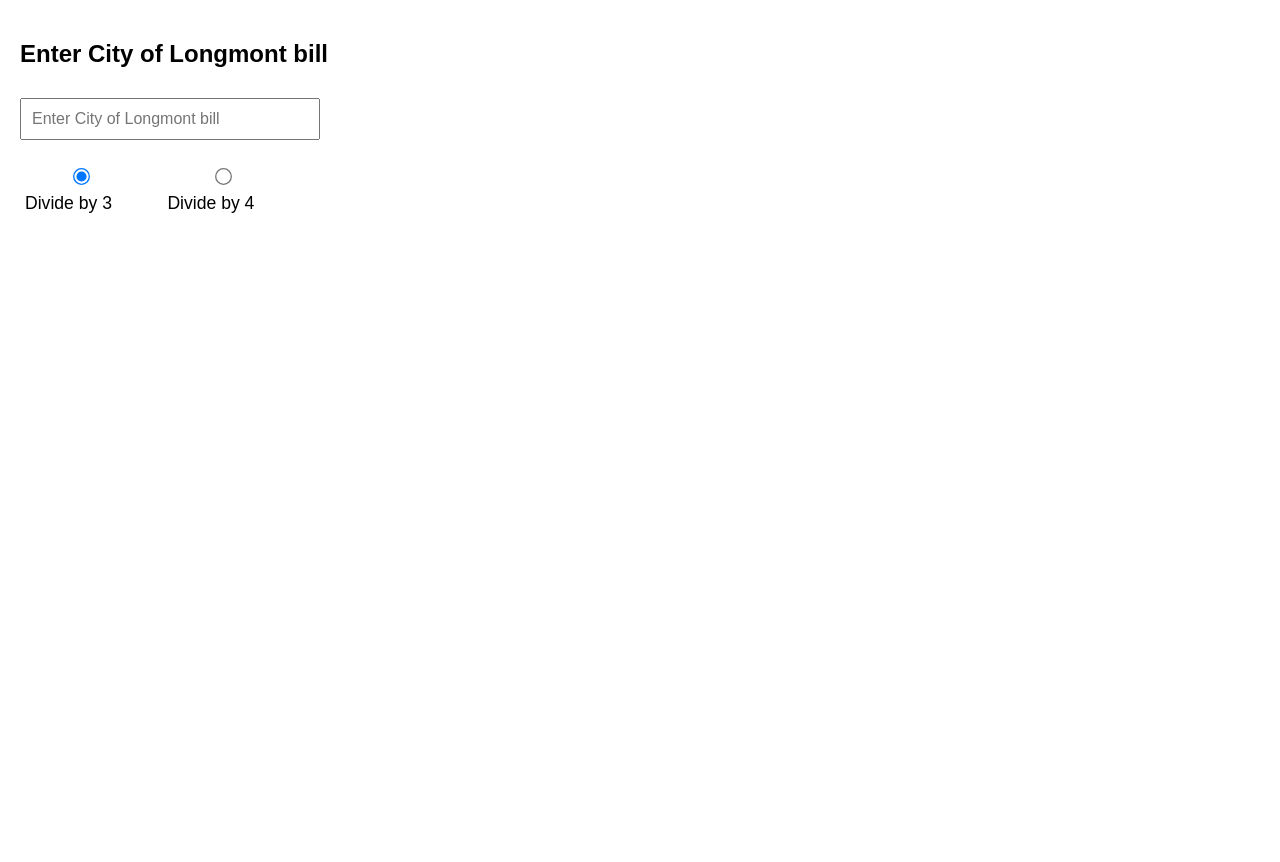
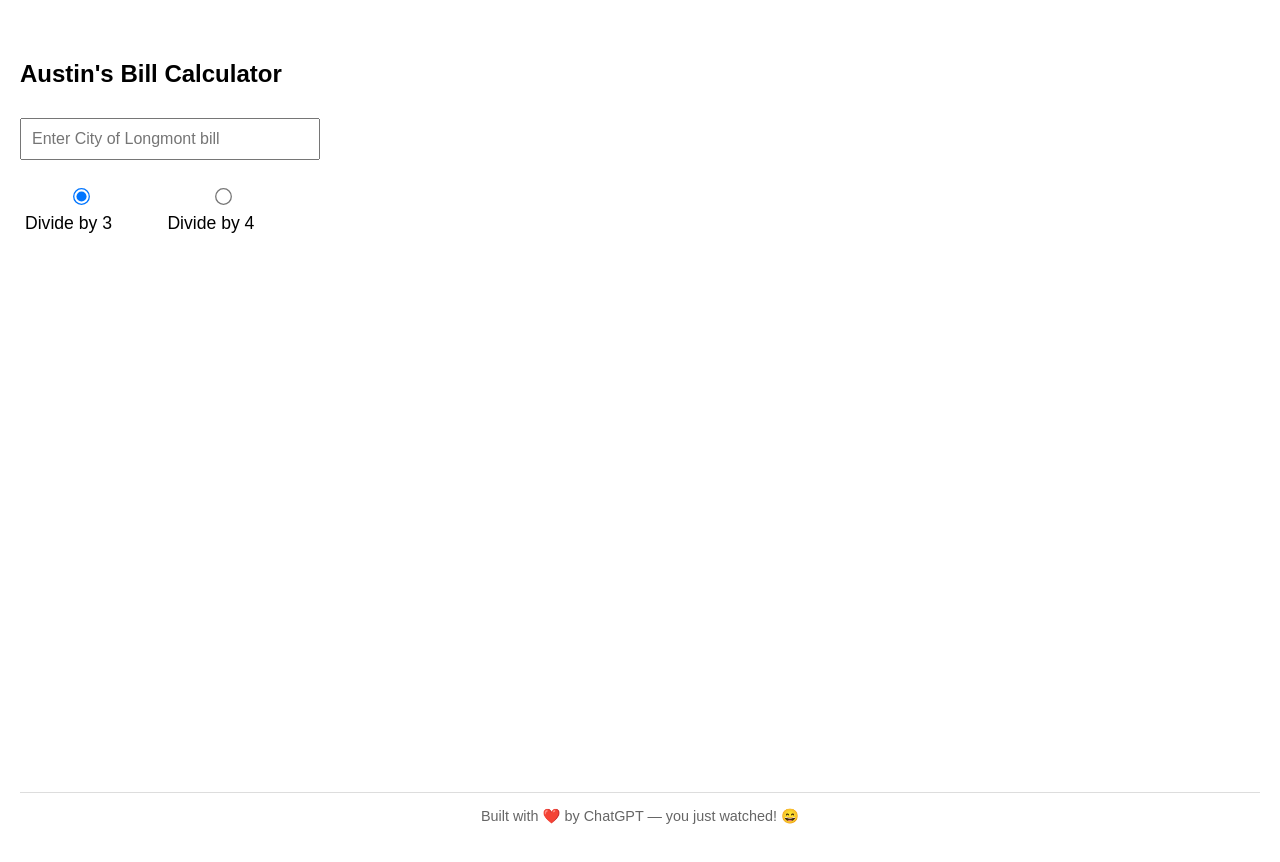
Before and after one commit to thecomputerguythatdoesntsuck/bill-calculator-site, a plain HTML site: page index.html in a window 1280 px wide. Before the commit the page ends 800 px from the top, so only its background shows below. Drawn offline with Linux system fonts and the light colour scheme.

Commit message:
Update index.html

```diff
--- a/index.html
+++ b/index.html
@@ -3,11 +3,17 @@
 <head>
   <meta charset="UTF-8" />
   <meta name="viewport" content="width=device-width, initial-scale=1" />
-  <title>Roommate's and Austin's Share</title>
+  <title>Austin's Bill Calculator</title>
   <style>
     body {
       font-family: Arial, sans-serif;
       margin: 40px 20px;
+      display: flex;
+      flex-direction: column;
+      min-height: 100vh;
+    }
+    main {
+      flex-grow: 1;
     }
     input {
       padding: 10px;
@@ -37,6 +43,14 @@
       white-space: pre-line;
       max-width: 300px;
     }
+    footer {
+      margin-top: auto;
+      text-align: center;
+      color: #666;
+      font-size: 0.9em;
+      padding: 15px 0;
+      border-top: 1px solid #ddd;
+    }
     @media (max-width: 480px) {
       body {
         margin: 20px 10px;
@@ -50,7 +64,8 @@
 </head>
 <body>
 
-  <h2>Enter City of Longmont bill</h2>
+  <main>
+    <h2>Austin's Bill Calculator</h2>
     <input type="number" id="inputX" placeholder="Enter City of Longmont bill" />
 
     <div>
@@ -59,6 +74,11 @@
     </div>
 
     <div id="result" class="result"></div>
+  </main>
+
+  <footer>
+    Built with ❤️ by ChatGPT — you just watched! 😄
+  </footer>
 
   <script>
     const inputX = document.getElementById('inputX');
```
Lines whose indentation alone changed are shown as unchanged.
